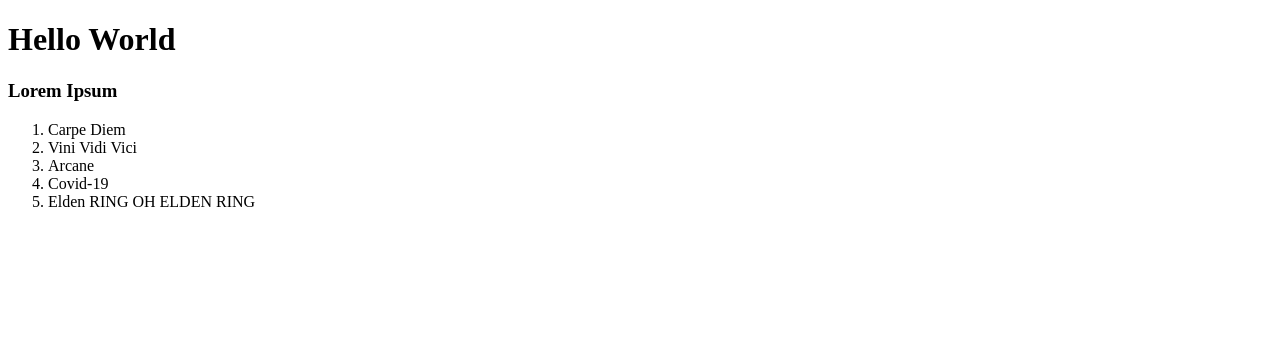
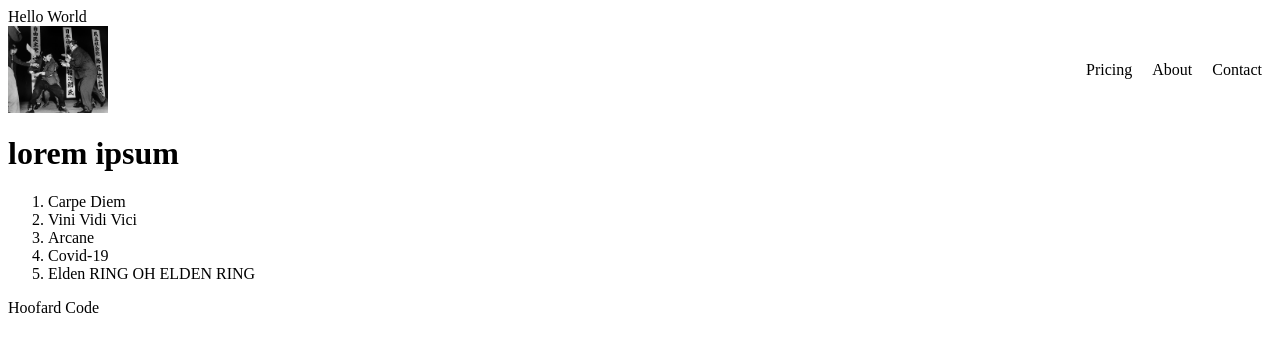
Before and after one commit to hoofmonger/reactTutorial, a plain HTML site: page index.html in a window 1280 px wide. Drawn offline with nearby package versions, Linux system fonts and the light colour scheme.

Commit message:
updating

```diff
--- a/index.css
+++ b/index.css
@@ -0,0 +1,13 @@
+.nav{
+    display: flex;
+   align-items: center;
+   justify-content: space-between;
+
+}
+.nav-items{
+    list-style: none;
+    display: flex;
+}
+.nav-items > li{
+    padding: 10px;
+}
--- a/index.html
+++ b/index.html
@@ -7,6 +7,8 @@
     <script crossorigin src="https://unpkg.com/react@18/umd/react.development.js"></script>
 <script crossorigin src="https://unpkg.com/react-dom@18/umd/react-dom.development.js"></script>
 <script src="https://unpkg.com/babel-standalone@6/babel.min.js"></script>
+<link rel="stylesheet" href="index.css">
+
 </head>
 <body>
     <div id="root"></div>
--- a/index.js
+++ b/index.js
@@ -1,7 +1,34 @@
-const page =(
-    <div>
-        <h1>Hello World</h1>
-        <h3>Lorem Ipsum</h3>
+
+function Header() {
+    return(<header>Hello World
+            <nav className='nav'>
+                <img src='./1024px-Tokyo_Stabbing.jpg' width='100px'></img>
+                <ul className='nav-items'>
+                    <li>
+                        Pricing
+                    </li>
+                    <li>
+                        About
+                    </li>
+                    <li>
+                        Contact
+                    </li>
+                </ul>
+            </nav>
+        </header>
+)}
+
+
+function Footer(){
+    return(
+        <footer>Hoofard Code</footer>
+    )
+}
+
+function Body (){
+    return(
+        <div>
+        <h1>lorem ipsum</h1>
         <ol>
             <li>Carpe Diem</li>
             <li>Vini Vidi Vici</li>
@@ -10,6 +37,18 @@ const page =(
             <li>Elden RING OH ELDEN RING</li>
         </ol>
         </div>
-)
+    )
+}
+
+function Page() {
+    return( <div>
+        <Header/>
+        <Body/>
+        <Footer/>
+        </div>
+)}
 // document.getElementById('root').append(page)
-ReactDOM.render(page, document.getElementById('root'))
+ReactDOM.render(<Page/>, document.getElementById('root'))
+
+//a function that returns react elements, not capitalizing the my in my component
+//calling header as a function instead of a <html>
```
Also changed, not shown: 1024px-Tokyo_Stabbing.jpg (added).
